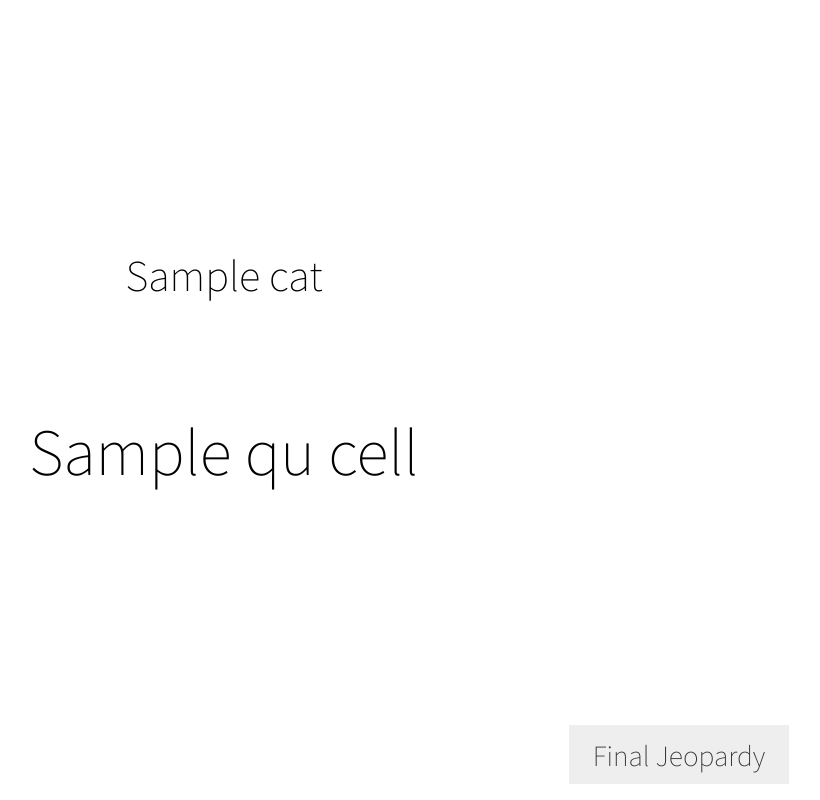
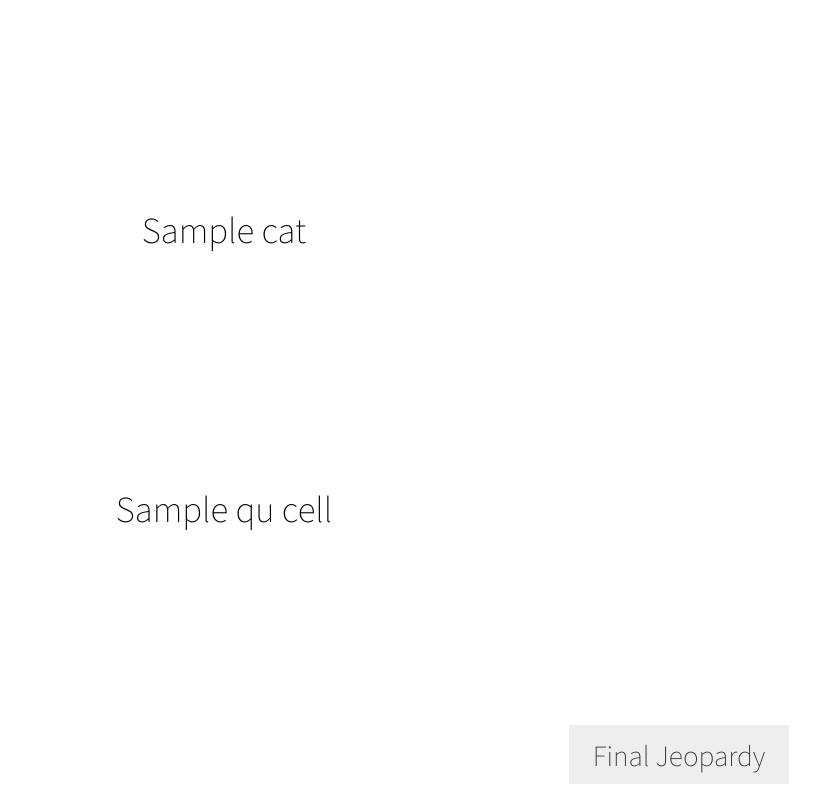
Before and after one commit to guystoppi/JeopardyApp, a Python web app: template templates/game.html in a window 1280 px wide. Shown: the whole page, without its empty margins (416-1236 px from the left). Run offline with Jinja, Linux system fonts and the light colour scheme; the template is opened without the code that fills it: most values are stand-ins (such as "Sample title", 1, 10 or a date in 2020).

Commit message:
Updated CSS for larger games

```diff
--- a/static/styles.css
+++ b/static/styles.css
@@ -77,8 +77,13 @@ body {
     font-size: 20pt;
 }
 
+#gametable {
+    width: 100vw;
+    height: 70vh;
+}
+
 #gametable td {
-    padding: 50px;
+    font-size: 25pt;
     text-align: center;
 }
 
@@ -91,8 +96,7 @@ body {
 }
 
 #gametable th {
-    padding: 50px;
     text-align: center;
-    font-size: 30pt;
+    font-size: 25pt;
     font-weight: 100;
 }
```
